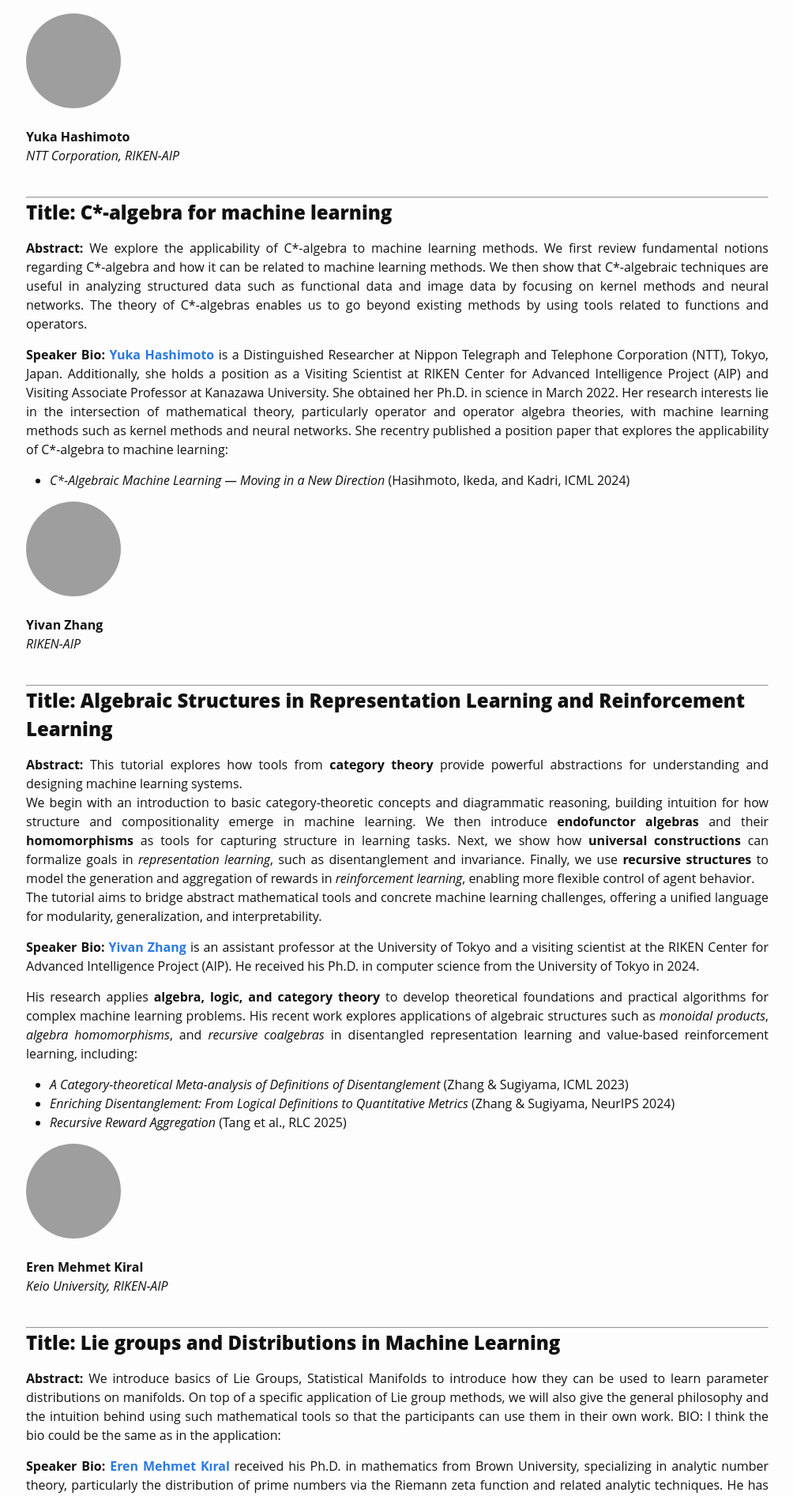
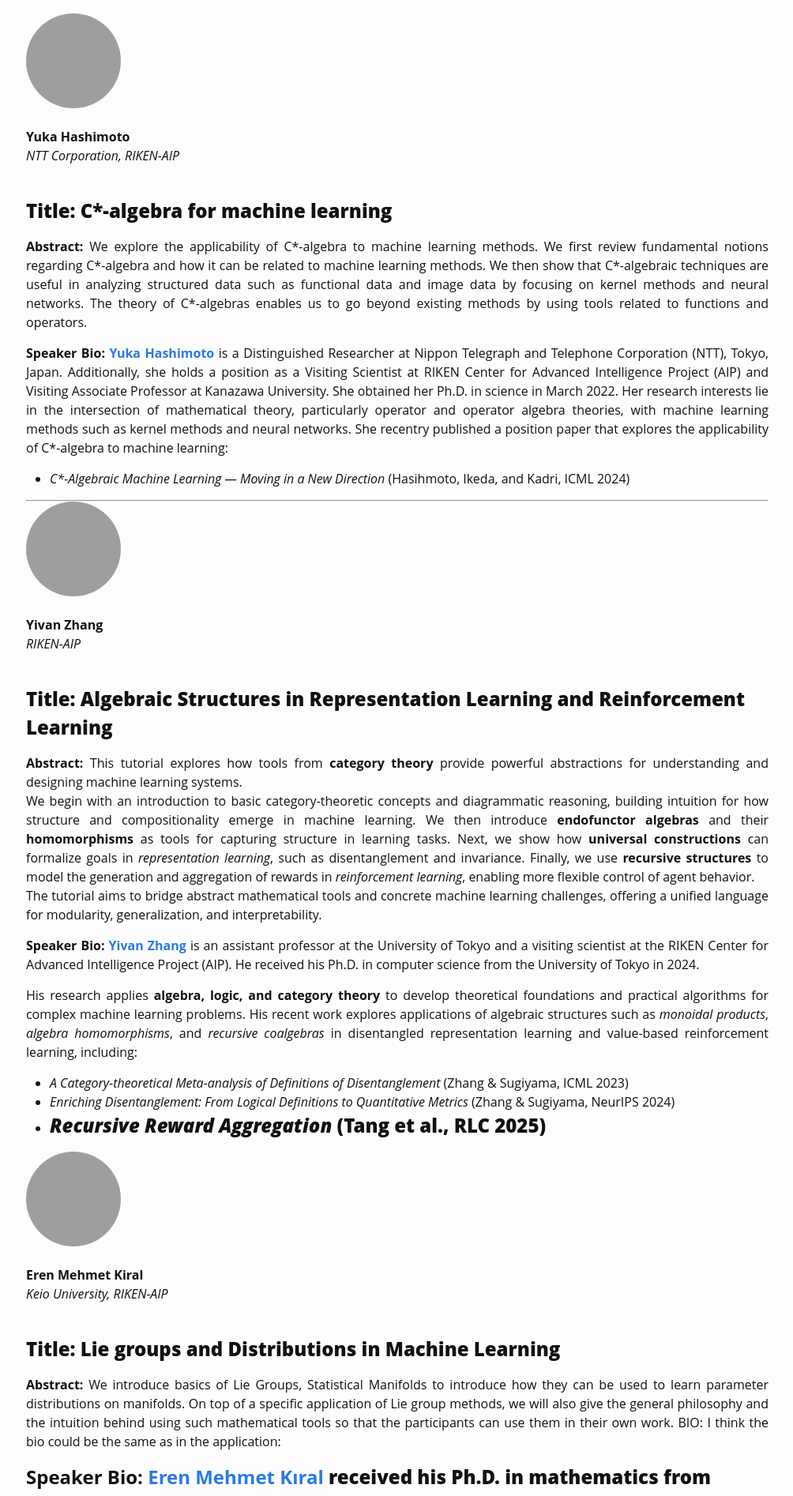
Before and after one commit to Algebra4AI/Algebra4AI.github.io, a Jekyll site: the page built from index.md, in a window 1280 px wide. Shown: the part 1317-3211 px from the top of the page at 79% size, without its empty margins (137-1141 px from the left). Built offline with Jekyll 4.4.1, drawn with Linux system fonts in a browser that asks for light colours; some web fonts are replaced; grey boxes are pictures that could not be loaded.

Commit message:
Update index.md

```diff
--- a/index.md
+++ b/index.md
@@ -2,7 +2,7 @@
 title: Home
 ---
 
-{% include figure.html img="image.png" alt="tutorial logo" width="80%" class="w-screen h-screen object-cover" %}
+{% include figure.html img="image.png" alt="tutorial logo" width="80%" %}
 
 <!-- <b>When and where?</b>  -->
 # When and where?
@@ -50,9 +50,6 @@
     </div>
 </div>
 
----
-
-
 ## Title: C*-algebra for machine learning
 
 **Abstract:** We explore the applicability of C\*-algebra to machine learning methods. We first review fundamental notions regarding C\*-algebra and how it can be related to machine learning methods. We then show that C*-algebraic techniques are useful in analyzing structured data such as functional data and image data by focusing on kernel methods and neural networks. The theory of C\*-algebras enables us to go beyond existing methods by using tools related to functions and operators.
@@ -62,6 +59,7 @@
 She recentry published a position paper that explores the applicability of C*-algebra to machine learning:
  - _C*-Algebraic Machine Learning --- Moving in a New Direction_ (Hasihmoto, Ikeda, and Kadri, ICML 2024)
 
+---
 
 <div id="speakers">
     <div class="speaker">
@@ -74,7 +72,6 @@
         </div>
     </div>
 </div>
----
 
 ## Title: Algebraic Structures in Representation Learning and Reinforcement Learning
 
@@ -90,6 +87,7 @@
 - _A Category-theoretical Meta-analysis of Definitions of Disentanglement_ (Zhang & Sugiyama, ICML 2023)
 - _Enriching Disentanglement: From Logical Definitions to Quantitative Metrics_ (Zhang & Sugiyama, NeurIPS 2024)
 - _Recursive Reward Aggregation_ (Tang et al., RLC 2025)
+---
 
 
 <div id="speakers">
@@ -103,13 +101,13 @@
         </div>
     </div>
 </div>
----
 
 ## Title: Lie groups and Distributions in Machine Learning
 **Abstract:**  We introduce basics of Lie Groups, Statistical Manifolds to introduce how they can be used to learn parameter distributions on manifolds. On top of a specific application of Lie group methods, we will also give the general philosophy and the intuition behind using such mathematical tools so that the participants can use them in their own work.
 BIO: I think the bio could be the same as in the application:
 
 **Speaker Bio:** [**Eren Mehmet Kıral**](https://ekiral.github.io) received his Ph.D. in mathematics from Brown University, specializing in analytic number theory, particularly the distribution of prime numbers via the Riemann zeta function and related analytic techniques. He has taught university-level courses at Brown and Texas A&M University on subjects including calculus, linear algebra, and cryptography. He also regularly teaches week-long crash courses at the Mathematics Village in İzmir, Turkey. A shorter tutorial on cryptography he gave at RIKEN is available at: https://github.com/ekiral/cryptography. As a RIKEN Special Postdoctoral Researcher (2020--2023), his research expanded into machine learning, with a focus on incorporating Lie group symmetries into learning algorithms. His work “Lie Group Bayesian Learning Rule” (AISTATS 2023) explores learning distributions on parameter spaces via Lie group actions. He is currently a postdoctoral researcher at Keio University.
+---
 
  <div id="speakers">
     <div class="speaker">
```
